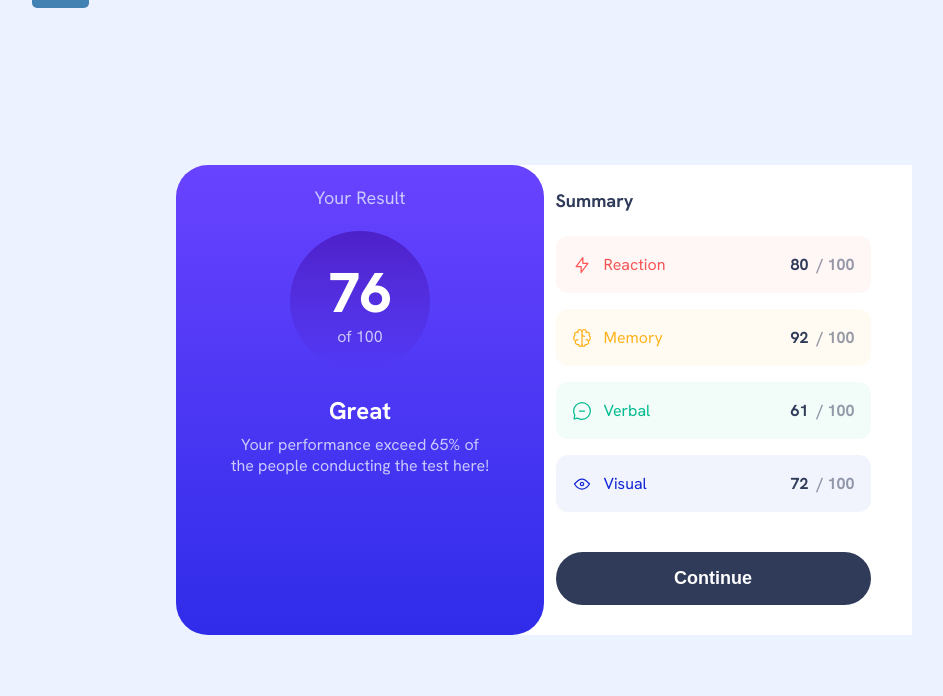
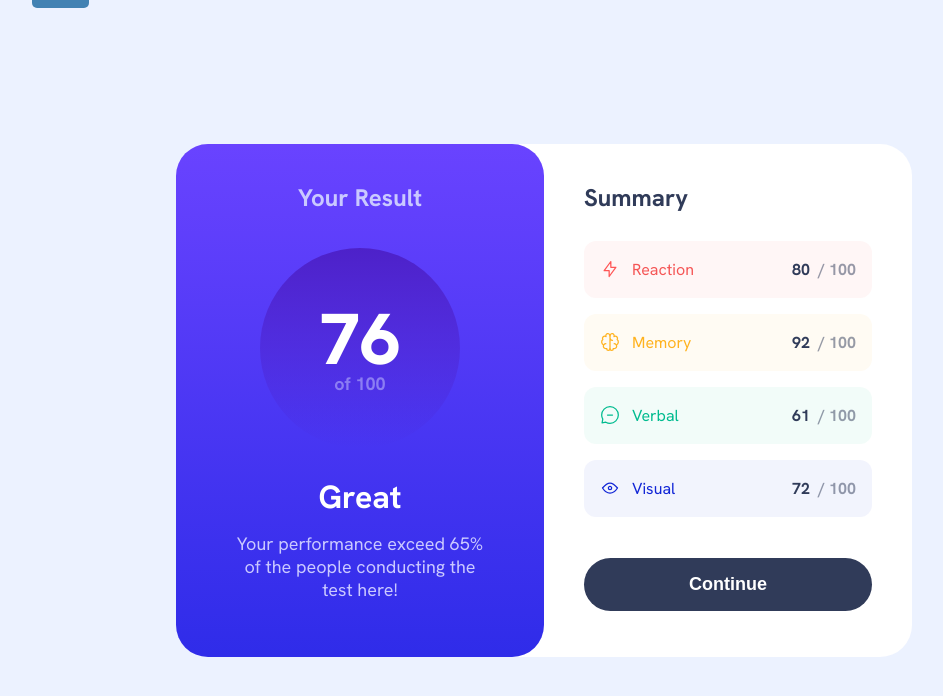
Before and after one commit to alexanderivanov2/frontend-mentor, a Vue app: page /newbie/results-summary in a window 1280 px wide. Shown: the top 696 px of the page, without its empty margins (96-1039 px from the left). Built offline with nearby package versions, Linux system fonts and the light colour scheme.

Commit message:
implement desktop layout and style

```diff
--- a/src/views/NewbiePages/ResultsSummary/ResultsSummary.vue
+++ b/src/views/NewbiePages/ResultsSummary/ResultsSummary.vue
@@ -12,7 +12,7 @@
             </div>
             <div class="results-summary-card-summary">
                 <div class="results-summary-card-content">
-                    <h3 class="results-summary-card-conten-title">Summary</h3>
+                    <h3 class="results-summary-card-content-title">Summary</h3>
                     <ResultsSummarySkill
                         v-for="skill in data"
                         :key="skill.category"
@@ -89,6 +89,7 @@ $gradient-score: linear-gradient(180deg, #4D21C9 0%, rgba(37, 33, 201, 0.00) 100
                 color: $purple-light;
                 font-size: 16px;
                 font-weight: 500;
+                opacity: 0.5;
             }
         }
 
@@ -101,7 +102,7 @@ $gradient-score: linear-gradient(180deg, #4D21C9 0%, rgba(37, 33, 201, 0.00) 100
 
         &-info {
             width: 260px;
-            margin: 0 auto 0px;
+            margin: 0 auto;
             color: $purple-light;
             font-size: 16px;
             font-weight: normal;
@@ -113,13 +114,12 @@ $gradient-score: linear-gradient(180deg, #4D21C9 0%, rgba(37, 33, 201, 0.00) 100
 
     .results-summary-card-summary {
         background-color: white;
-        // padding: 0px 30px;
 
         .results-summary-card-content {
             width: 315px;
             margin: auto;
 
-            .results-summary-card-conten-title {
+            .results-summary-card-content-title {
                 color: $dark-navy-color;
                 font-size: 18px;
                 font-weight: 700;
@@ -162,14 +162,63 @@ $gradient-score: linear-gradient(180deg, #4D21C9 0%, rgba(37, 33, 201, 0.00) 100
 
         &-score {
             width: 368px;
+            padding: 38px 0 55px;
             border-top-right-radius: 32px;
             border-top-left-radius: 32px;
             z-index: 5;
+
+            &-label {
+                font-size: 24px;
+                font-weight: 700;
+                line-height: normal;
+            }
+
+            &-wrapper {
+                margin: 35px auto 28px;
+                width: 200px;
+                height: 200px;
+
+                .score {
+                    font-size: 72px;
+                }
+
+                .score-max {
+                    font-size: 18px;
+                    font-weight: 700;
+                }
+            }
+
+            &-text {
+                font-size: 32px;
+                margin-bottom: 14px;
+            }
+
+            &-info {
+                font-size: 18px;
+                font-weight: 500;
+            }
         }
+    }
 
-        &-summary {
-            margin-left: -30px;
-            width: 398px;
+    .results-summary-card .results-summary-card-summary {
+        // .results-summary-card &-summary {
+        margin-left: -30px;
+        width: 398px;
+
+        border-top-right-radius: 32px;
+        border-bottom-right-radius: 32px;
+        .results-summary-card-content {
+            width: 288PX;
+            margin-left: 70px;
+            .results-summary-card-content-title {
+                font-size: 24px;
+                font-weight: 700;
+                margin: 38px 0 28px;
+            }
+
+            .results-summary-card-content-btn {
+                margin: 25px 0 46px;
+            }
         }
     }
 }
```
